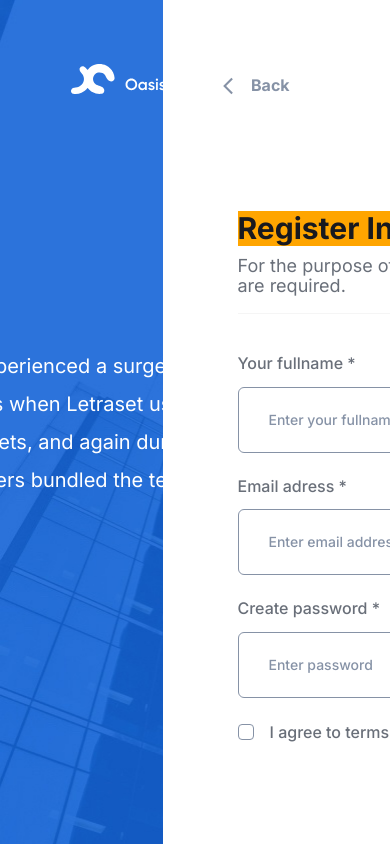
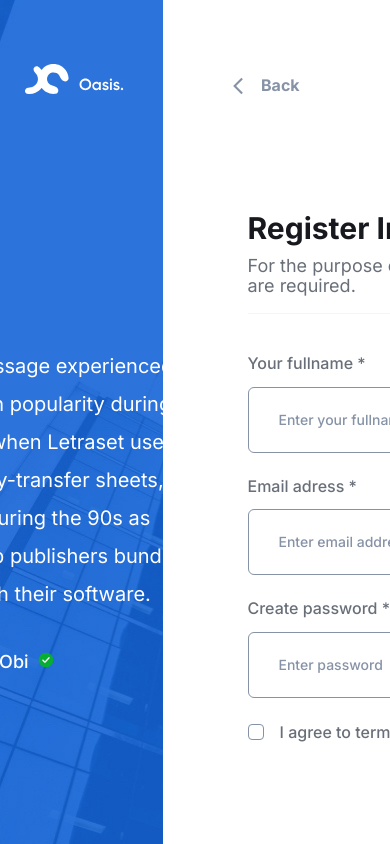
Before and after one commit to arturavetisyan159/application, a plain HTML site: page index.html in a window 390 px wide. Shown: the top 844 px of the page. Drawn offline with Linux system fonts and the light colour scheme.

Commit message:
class-6 почти доделал адаптив

```diff
--- a/css/style.css
+++ b/css/style.css
@@ -237,8 +237,61 @@ input[type="checkbox"]{
     }
 }
 
-@media screen and (max-width: 768px) {
-    h1{
-        background-color: orange;
+@media screen and (max-width: 1024px) {
+
+    #logo{
+        left: 45px;
+    }
+
+    .container-1__wrapper{
+        margin-left: -205px;
+    }
+
+    .container-1__wrapper p{
+        width: 420px;
+    }
+
+    .container-1__wrapper svg{
+        right: 5px;
+    }
+
+}
+
+@media screen and (max-width: 992px){
+    .container-1__wrapper p {
+        width: 404px;
+    }
+
+    #vincent{
+        padding-left: 32px;
+        width: 137px;
+    }
+
+    .logo-text{
+        padding-left: 32px;
+    }
+
+    .container-2{
+        padding-left: 70px;
+    }
+
+    .container-2_register{
+        width: 705px;
+    }
+
+}
+
+@media screen and (max-width: 768px){
+
+    #logo{
+        left: 25px;
+    }
+
+    .container-1__wrapper{
+        margin-left: -185px
+    }
+
+    .container-1__wrapper p{
+        width: 335px;
     }
 }
```
